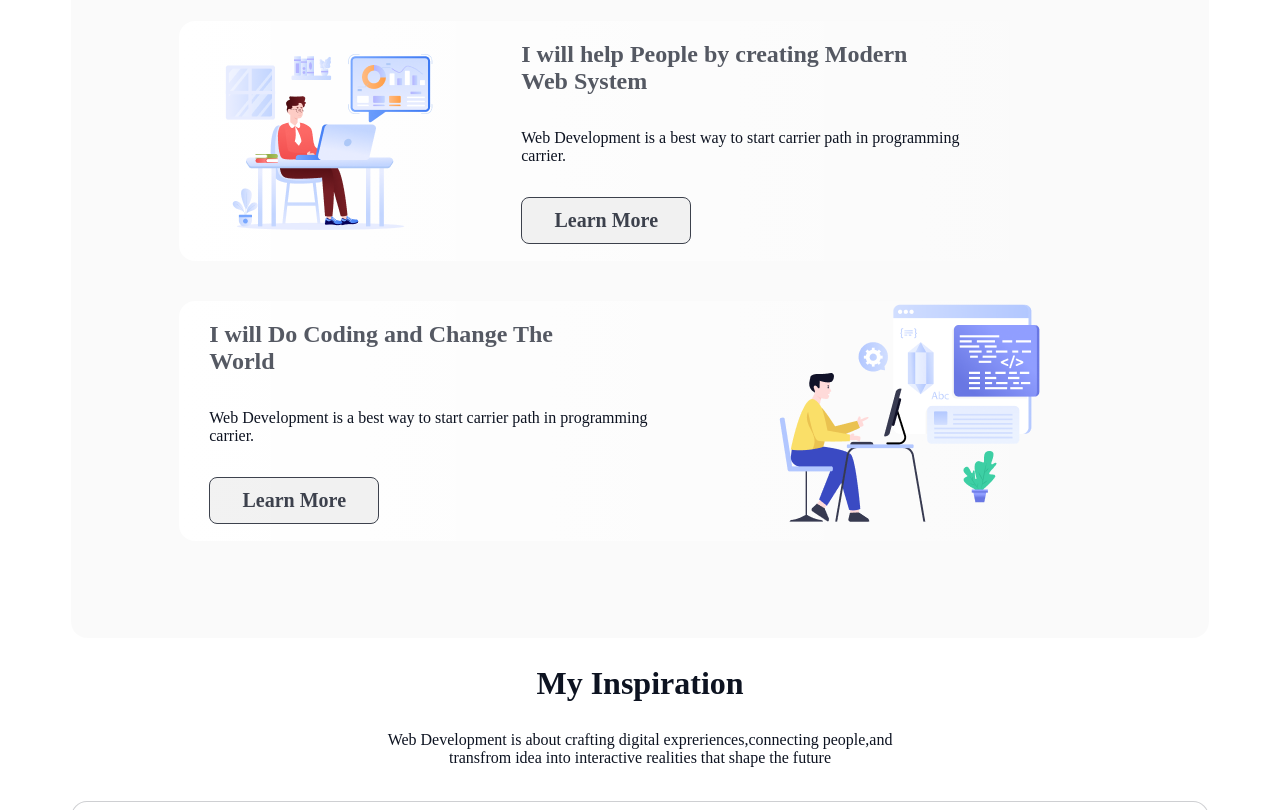
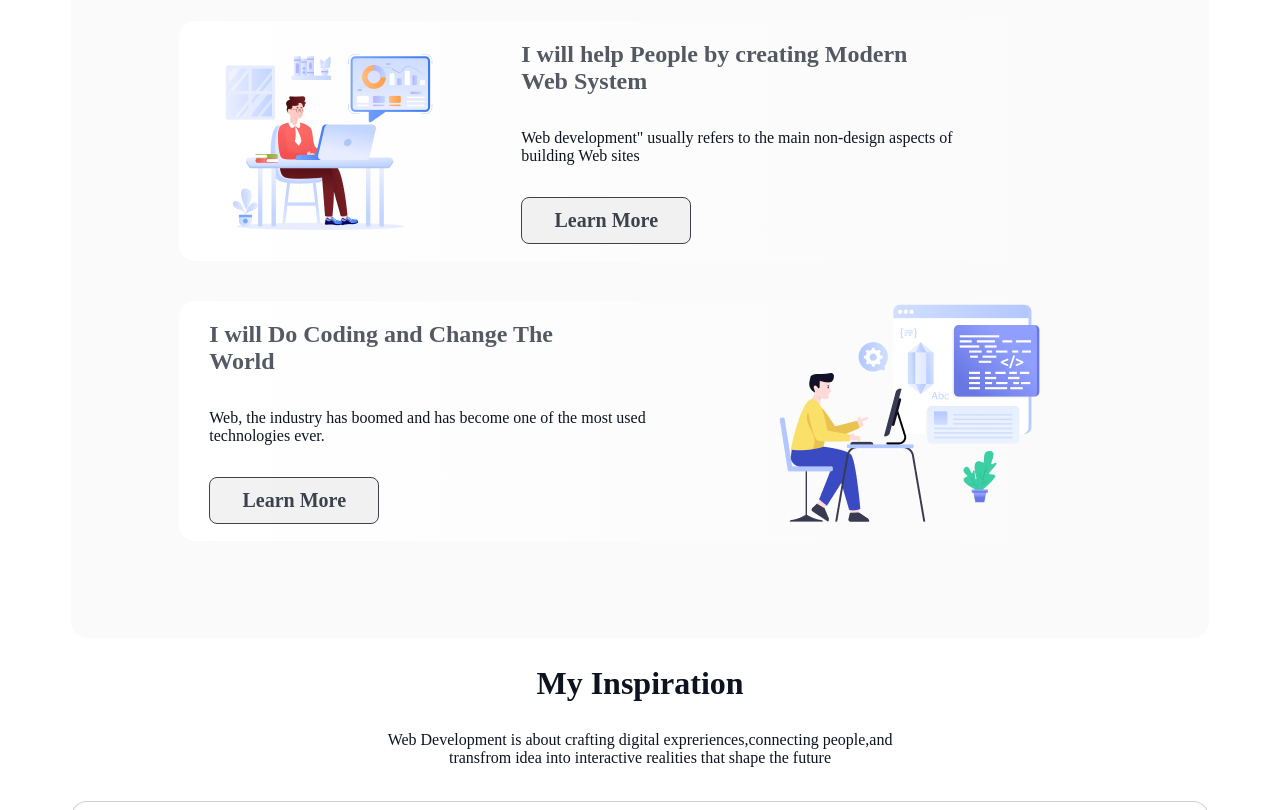
Before and after one commit to imtiaz-zihad/Assignment-one, a plain HTML site: page index.html in a window 1280 px wide. Shown: the part 1300-2110 px from the top of the page. Drawn offline with Linux system fonts and the light colour scheme; a web font is replaced by a local one.

Commit message:
Final all submition Done

```diff
--- a/index.html
+++ b/index.html
@@ -60,8 +60,7 @@
             <div class="rightside-content-two">
               <h2>I will help People by creating Modern Web System</h2>
               <p>
-                Web Development is a best way to start carrier path in
-                programming carrier.
+                Web development" usually refers to the main non-design aspects of building Web sites
               </p>
               <button class="btn-primary">Learn More</button>
             </div>
@@ -70,8 +69,7 @@
             <div class="leftside-content">
               <h2>I will Do Coding and Change The World</h2>
               <p>
-                Web Development is a best way to start carrier path in
-                programming carrier.
+                Web, the industry has boomed and has become one of the most used technologies ever.
               </p>
               <button class="btn-primary">Learn More</button>
             </div>
```
